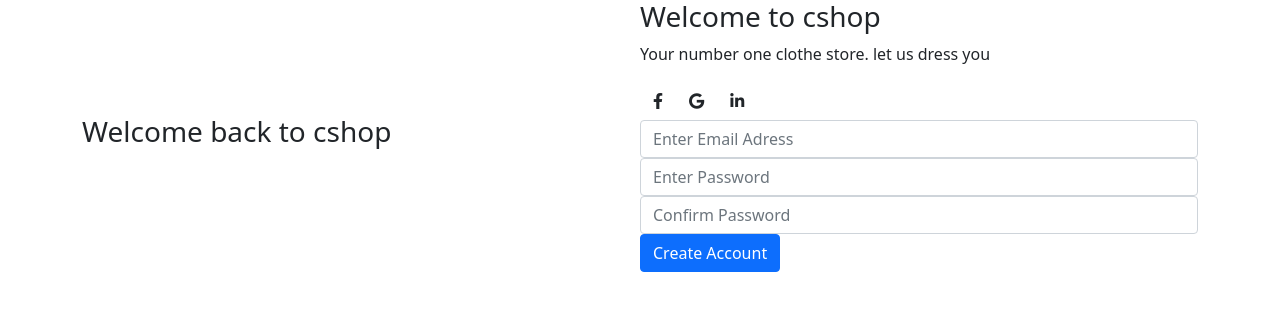
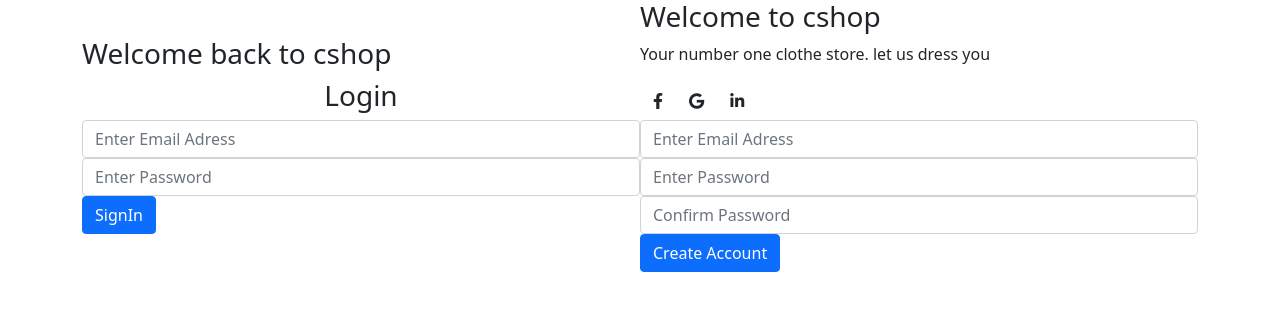
Before and after one commit to uhuru-rawlings/cshop, an Angular app: page / in a window 1280 px wide. Shown: the top 310 px of the page. Built offline with nearby package versions, Linux system fonts and the light colour scheme.

Commit message:
added login form

```diff
--- a/src/app/register/register.component.html
+++ b/src/app/register/register.component.html
@@ -2,6 +2,18 @@
    <div class="container">
         <div class="loginform">
             <h3>Welcome back to cshop</h3>
+            <h3 class="text-center">Login</h3>
+            <form action="" method="post" autocomplete="off">
+                <div class="form-group">
+                    <input type="email" name="useremails" id="useremails" class="useremail shadow-none form-control" placeholder="Enter Email Adress">
+                </div>
+                <div class="form-group">
+                    <input type="password" name="userpassword" id="userpassword" class="useremail shadow-none form-control" placeholder="Enter Password">
+                </div>
+                <div class="form-group">
+                    <input type="submit" value="SignIn" class="btn btn-primary" id="submitbtn">
+                </div>
+            </form>
         </div>
         <div class="signupform">
             <h3>Welcome to cshop</h3>
```
